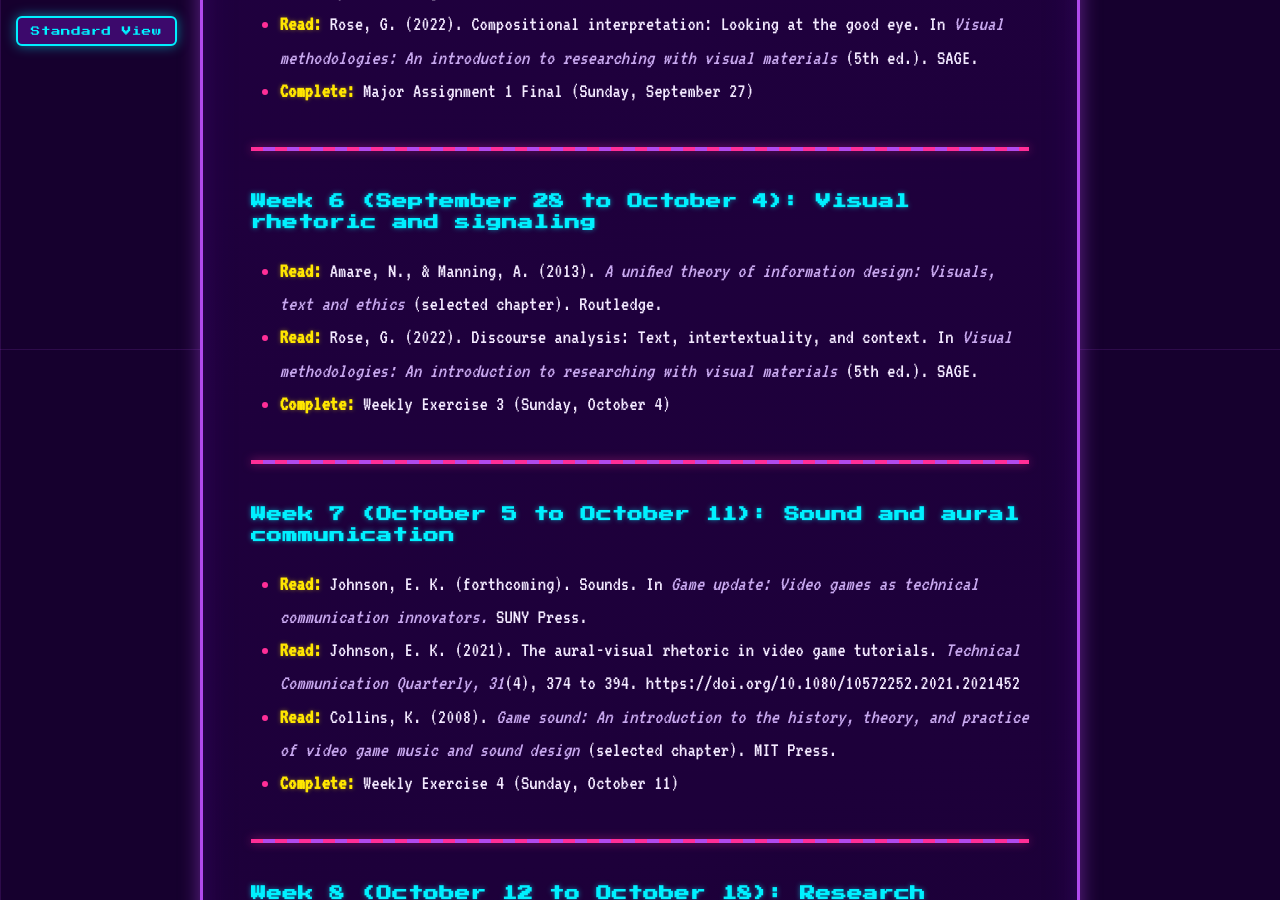
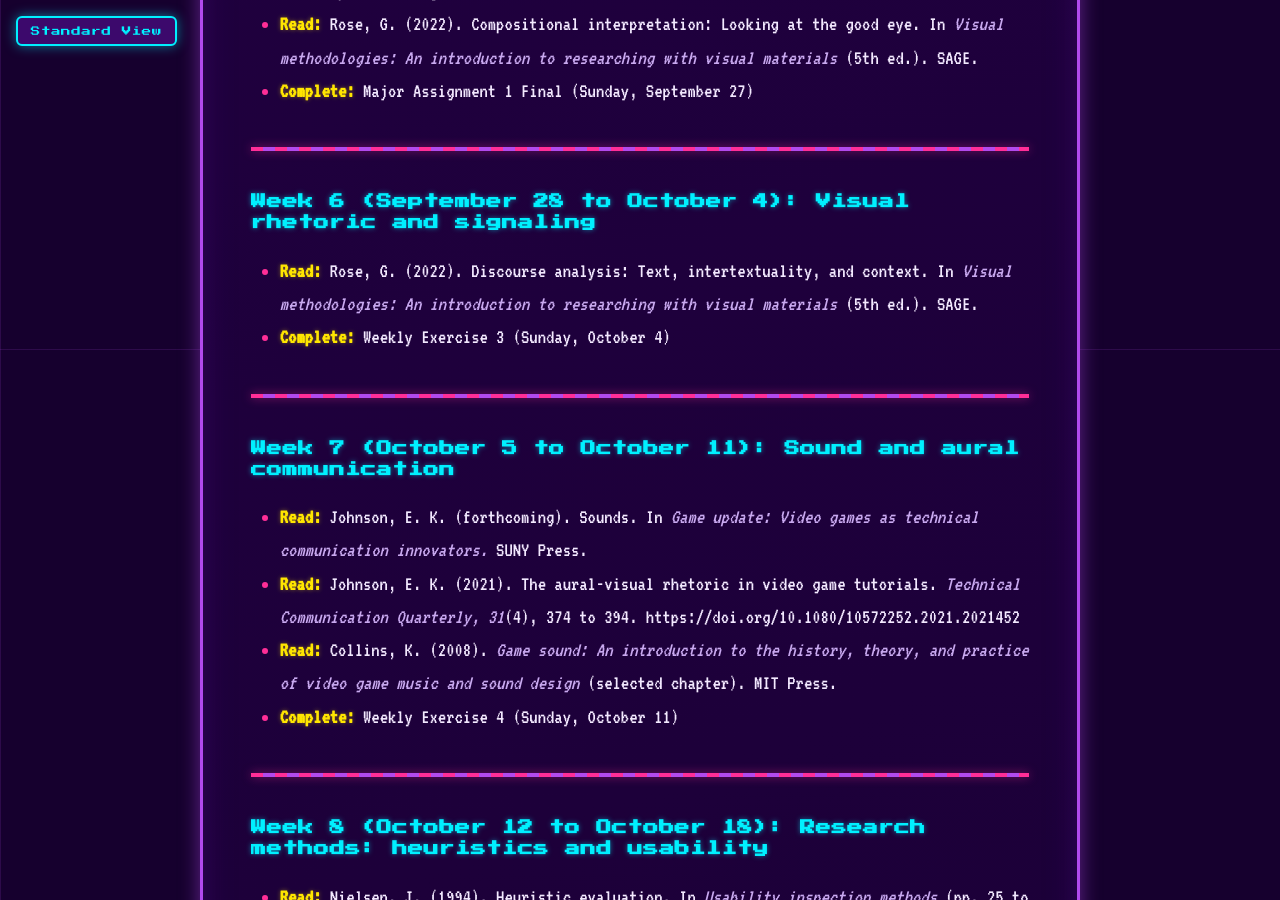
Before and after one commit to ekjphd/TCandGames, a Jekyll site: the page built from index.md, in a window 1280 px wide and 900 px high, scrolled down 2351 px. Built offline with Jekyll 4.4.1, drawn with Linux system fonts in a browser that asks for light colours; our own code applies the rules of GitHub Pages for plain Markdown files.

Commit message:
Remove duplicate Amare and Manning (2013) reading from Week 6
Week 5 already assigns Amare and Manning (2007); the 2013 book entry
was a duplicate of the same authors and carried placeholder chapter wording.

Co-Authored-By: Claude Opus 5 <noreply@anthropic.com>

```diff
--- a/index.md
+++ b/index.md
@@ -56,7 +56,6 @@
 
 ### Week 6 (September 28 to October 4): Visual rhetoric and signaling
 
-- **Read:** Amare, N., & Manning, A. (2013). *A unified theory of information design: Visuals, text and ethics* (selected chapter). Routledge.
 - **Read:** Rose, G. (2022). Discourse analysis: Text, intertextuality, and context. In *Visual methodologies: An introduction to researching with visual materials* (5th ed.). SAGE.
 - **Complete:** Weekly Exercise 3 (Sunday, October 4)
 
```
